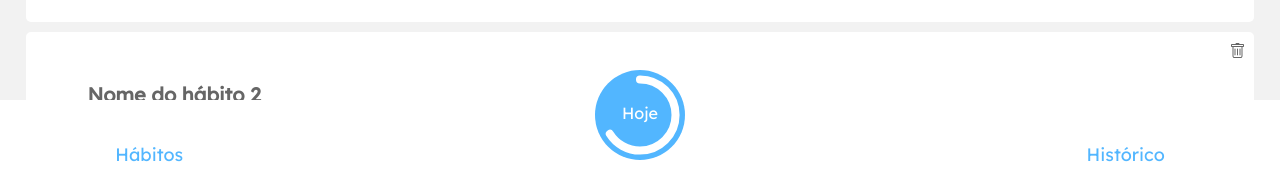
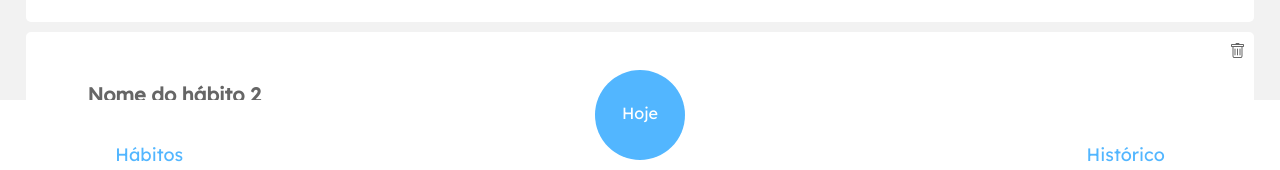
Before and after one commit to zarzana/projeto11-trackit, a React (Vite) app: page /habitos in a window 1280 px wide. Shown: the part 630-800 px from the top of the page. Built offline with nearby package versions, Linux system fonts and the light colour scheme.

Commit message:
Added StatusBar percentage context.

```diff
--- a/src/App.jsx
+++ b/src/App.jsx
@@ -6,18 +6,19 @@ import CadastroPage from './pages/cadastro/CadastroPage';
 import HabitosPage from './pages/habitos/HabitosPage';
 import HojePage from './pages/hoje/HojePage';
 import HistoricoPage from './pages/historico/HistoricoPage';
-import { AuthContext } from './contexts/AuthContext';
-import { UserImageContext } from './contexts/UserImageContext';
+import { AuthContext, UserImageContext, dayPercentageContext } from './contexts/Contexts';
 import { useState } from 'react';
 
 function App() {
 
     const [authToken, setAuthToken] = useState(undefined);
     const [userImage, setUserImage] = useState('https://http.cat/404');
+    const [dayPercentage, setDayPercentage] = useState(0);
 
     return (
         <AuthContext.Provider value={authToken}>
             <UserImageContext.Provider value={userImage}>
+                <dayPercentageContext.Provider value={{ dayPercentage, setDayPercentage }}>
                     <BrowserRouter>
                         <ResetStyle />
                         <GlobalStyle />
@@ -29,6 +30,7 @@ function App() {
                             <Route path="/historico" element={<HistoricoPage />} />
                         </Routes>
                     </BrowserRouter>
+                </dayPercentageContext.Provider>
             </UserImageContext.Provider>
         </AuthContext.Provider>
     )
--- a/src/components/NavBar.jsx
+++ b/src/components/NavBar.jsx
@@ -1,5 +1,5 @@
 import styled from "styled-components";
-import { UserImageContext } from "../contexts/UserImageContext";
+import { UserImageContext } from "../contexts/Contexts";
 import { useContext } from "react";
 
 function NavBar() {
--- a/src/components/StatusBar.jsx
+++ b/src/components/StatusBar.jsx
@@ -1,12 +1,17 @@
 import styled from "styled-components";
 import { CircularProgressbar, buildStyles } from 'react-circular-progressbar';
 import 'react-circular-progressbar/dist/styles.css';
+import { dayPercentageContext } from "../contexts/Contexts";
+import { useContext } from "react";
 
 function StatusBar() {
+
+    const { dayPercentage, setDayPercentage } = useContext(dayPercentageContext);
+
     return (
         <SatusBarContainer>
             <div className="CircularProgressbarDiv">
-                <CircularProgressbar value={66} text="Hoje" background backgroundPadding={6} strokeWidth={9}
+                <CircularProgressbar value={dayPercentage} text="Hoje" background backgroundPadding={6} strokeWidth={9}
                     styles={buildStyles({
                         backgroundColor: "#52B6FF",
                         textColor: "#FFFFFF",
@@ -21,6 +26,7 @@ function StatusBar() {
             </div>
         </SatusBarContainer>
     )
+
 }
 
 const SatusBarContainer = styled.div`
--- a/src/contexts/AuthContext.js
+++ /dev/null
@@ -1,3 +0,0 @@
-import { createContext } from 'react';
-
-export const AuthContext = createContext({});
--- /dev/null
+++ b/src/contexts/Contexts.js
@@ -0,0 +1,5 @@
+import { createContext } from 'react';
+
+export const AuthContext = createContext({});
+export const UserImageContext = createContext({});
+export const dayPercentageContext = createContext({});
--- a/src/contexts/UserImageContext.js
+++ /dev/null
@@ -1,3 +0,0 @@
-import { createContext } from 'react';
-
-export const UserImageContext = createContext({});
```
Lines whose indentation alone changed are shown as unchanged.
